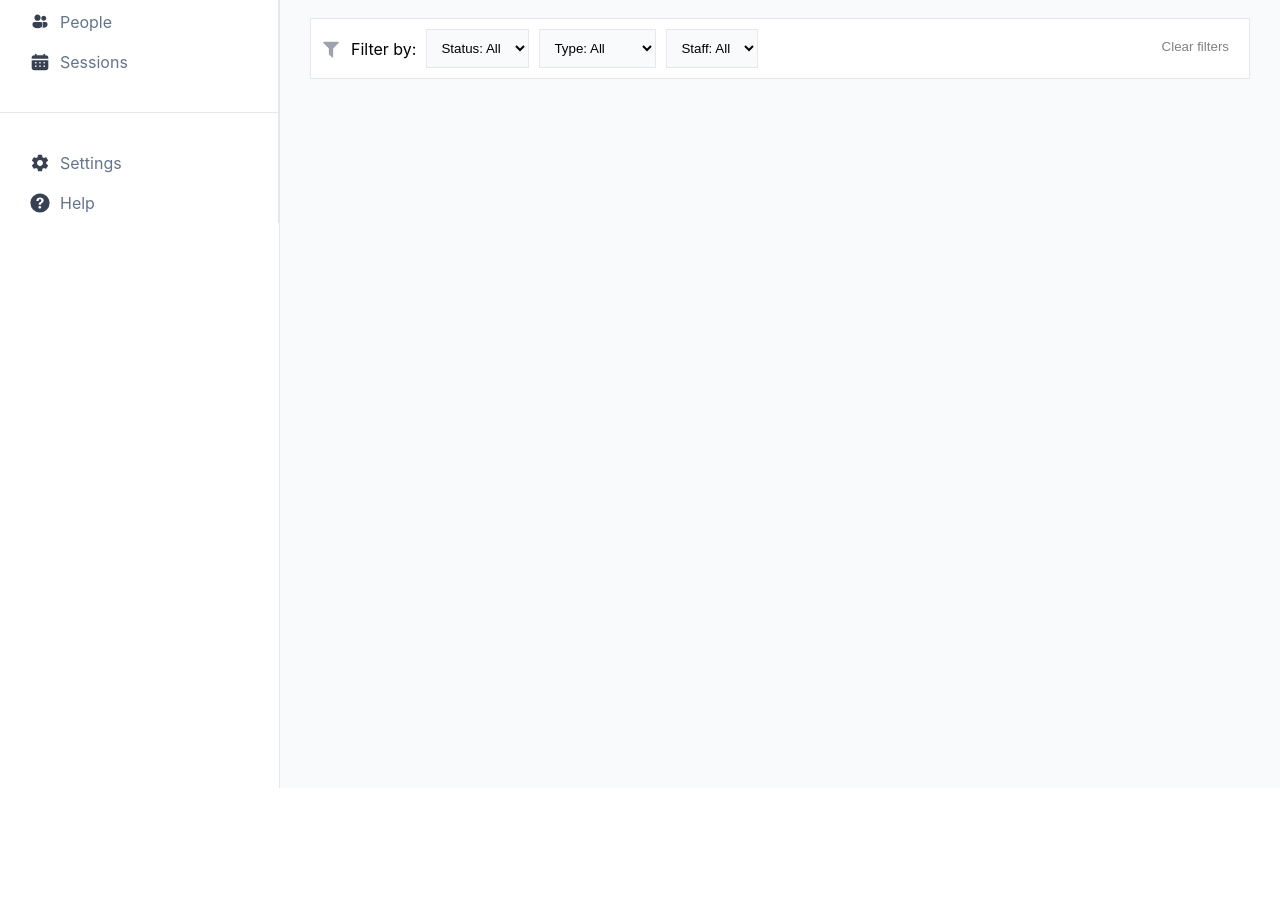
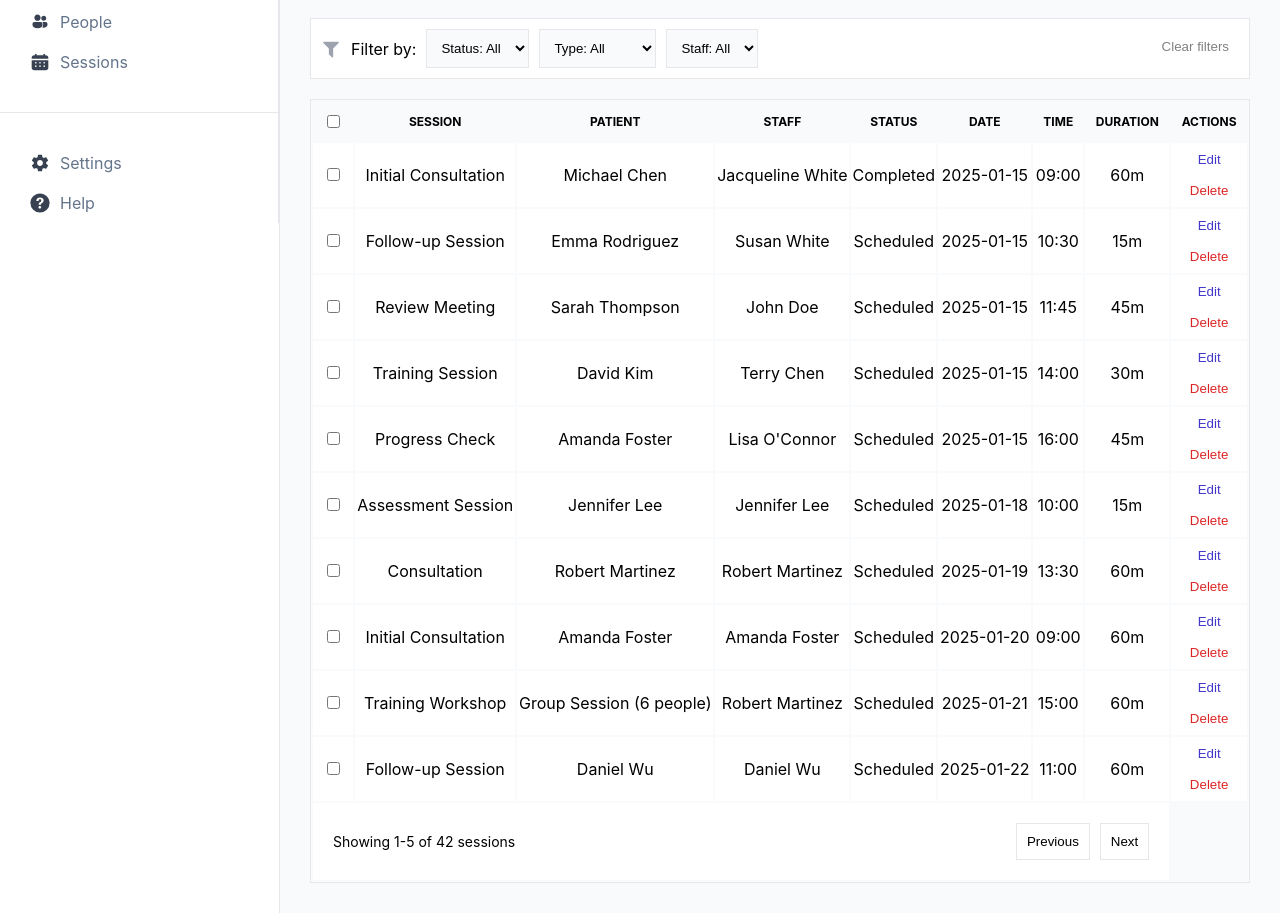
Before and after one commit to tianshansu/booking-system, a React (Create React App) app in the folder frontend/: page /sessions in a window 1280 px wide. Shown: the part 139-1052 px from the top of the page. Before the commit the page ends 927 px from the top, so only its background shows below. Built offline with nearby package versions, Linux system fonts and the light colour scheme.

Commit message:
Update Sessions Page
- add sessions table

```diff
--- /dev/null
+++ b/frontend/src/components/sessions/SessionsRow.css
@@ -0,0 +1,21 @@
+.sessions-row-cell{
+    background-color: white;
+    text-align: center;
+}
+
+.sessions-row{
+    border: 1px solid #E5E7EB;
+}
+
+.sessions-row-actions{
+    display: grid
+}
+
+.sessions-row-action-button{
+    background: none;
+    border: none;
+    padding: 8px;
+    border-radius: 5px;
+    cursor: pointer;
+    font-weight: 520;
+}
--- /dev/null
+++ b/frontend/src/components/sessions/SessionsRow.jsx
@@ -0,0 +1,48 @@
+import "./SessionsRow.css";
+
+export default function SessionsRow({ session }) {
+  return (
+    <tr className="sessions-row">
+      <td className="sessions-row-cell sessions-row-checkbox">
+        <input type="checkbox"></input>
+      </td>
+      <td className="sessions-row-cell">
+        <p>{session.title}</p>
+      </td>
+      <td className="sessions-row-cell">
+        <p>{session.patientName}</p>
+      </td>
+      <td className="sessions-row-cell">
+        <p>{session.staff}</p>
+      </td>
+      <td className="sessions-row-cell">
+        <p>{session.status}</p>
+      </td>
+      <td className="sessions-row-cell">
+        <p>{session.date}</p>
+      </td>
+      <td className="sessions-row-cell">
+        <p>{session.time}</p>
+      </td>
+      <td className="sessions-row-cell">
+        <p>{session.duration}</p>
+      </td>
+      <td className="sessions-row-cell sessions-row-actions">
+        <button
+          type="button"
+          className="sessions-row-action-button"
+          style={{ color: "#4338CA" }}
+        >
+          Edit
+        </button>
+        <button
+          type="button"
+          className="sessions-row-action-button"
+          style={{ color: "#DC2626" }}
+        >
+          Delete
+        </button>
+      </td>
+    </tr>
+  );
+}
--- /dev/null
+++ b/frontend/src/components/sessions/SessionsTable.css
@@ -0,0 +1,36 @@
+.sessions-table-table{
+    width: 100%;
+    background-color: #F9FAFB;
+    border: 1px solid #E5E7EB;
+}
+
+.sessions-table-table-header{
+    font-size: 12px;
+    padding: 10px;
+    text-align: center;
+}
+
+.sessions-table-table-footer{
+    font-size: 14px;
+    padding: 20px;
+    background-color: white;
+}
+
+.sessions-table-table-footer-button{
+    background: none;
+    border: 1px solid #E5E7EB;
+    padding: 10px;
+    cursor: pointer;
+    font-weight: 520;
+}
+
+.sessions-table-table-footer-content{
+    display: flex;
+    justify-content: space-between;
+    align-items: center;
+}
+
+.sessions-table-table-footer-buttons{
+    display: flex;
+    gap: 10px;
+}
--- /dev/null
+++ b/frontend/src/components/sessions/SessionsTable.jsx
@@ -0,0 +1,71 @@
+import "./SessionsTable.css";
+import SessionsRow from "./SessionsRow";
+import { sessions } from "../../data/mockSessions";
+
+export default function SessionsTable() {
+  return (
+    <div className="sessions-table">
+      <table className="sessions-table-table">
+        <thead>
+          <tr>
+            <th scope="col" className="sessions-table-table-header">
+              <input type="checkbox"></input>
+            </th>
+            <th scope="col" className="sessions-table-table-header">
+              SESSION
+            </th>
+            <th scope="col" className="sessions-table-table-header">
+              PATIENT
+            </th>
+            <th scope="col" className="sessions-table-table-header">
+              STAFF
+            </th>
+            <th scope="col" className="sessions-table-table-header">
+              STATUS
+            </th>
+            <th scope="col" className="sessions-table-table-header">
+              DATE
+            </th>
+            <th scope="col" className="sessions-table-table-header">
+              TIME
+            </th>
+            <th scope="col" className="sessions-table-table-header">
+              DURATION
+            </th>
+            <th scope="col" className="sessions-table-table-header">
+              ACTIONS
+            </th>
+          </tr>
+        </thead>
+        <tbody>
+          {sessions.map((session) => (
+            <SessionsRow key={session.id} session={session} />
+          ))}
+        </tbody>
+        <tfoot>
+          <tr>
+            <td colSpan={8} className="sessions-table-table-footer">
+              <div className="sessions-table-table-footer-content">
+                Showing 1-5 of 42 sessions
+                <div className="sessions-table-table-footer-buttons">
+                  <button
+                    type="button"
+                    className="sessions-table-table-footer-button"
+                  >
+                    Previous
+                  </button>
+                  <button
+                    type="button"
+                    className="sessions-table-table-footer-button"
+                  >
+                    Next
+                  </button>
+                </div>
+              </div>
+            </td>
+          </tr>
+        </tfoot>
+      </table>
+    </div>
+  );
+}
--- a/frontend/src/data/mockSessions.js
+++ b/frontend/src/data/mockSessions.js
@@ -1,4 +1,4 @@
-const TODAY = "2025-01-15" //set a today's date
+const TODAY = "2025-01-15"; //set a today's date
 
 const sessions = [
   // ===== Today sessions (5) =====
@@ -8,7 +8,9 @@ const sessions = [
     time: "09:00",
     title: "Initial Consultation",
     patientName: "Michael Chen",
-        status: "Completed"
+    status: "Completed",
+    duration: "60m",
+    staff: "Jacqueline White",
   },
   {
     id: 2,
@@ -16,7 +18,9 @@ const sessions = [
     time: "10:30",
     title: "Follow-up Session",
     patientName: "Emma Rodriguez",
-        status: "Scheduled"
+    status: "Scheduled",
+    duration: "15m",
+    staff: "Susan White",
   },
   {
     id: 3,
@@ -24,7 +28,9 @@ const sessions = [
     time: "11:45",
     title: "Review Meeting",
     patientName: "Sarah Thompson",
-        status: "Scheduled"
+    status: "Scheduled",
+    duration: "45m",
+    staff: "John Doe",
   },
   {
     id: 4,
@@ -32,7 +38,9 @@ const sessions = [
     time: "14:00",
     title: "Training Session",
     patientName: "David Kim",
-        status: "Scheduled"
+    status: "Scheduled",
+    duration: "30m",
+    staff: "Terry Chen",
   },
   {
     id: 5,
@@ -40,7 +48,9 @@ const sessions = [
     time: "16:00",
     title: "Progress Check",
     patientName: "Amanda Foster",
-        status: "Scheduled"
+    status: "Scheduled",
+    duration: "45m",
+    staff: "Lisa O'Connor",
   },
   // ===== Upcoming sessions (5) =====
   {
@@ -49,7 +59,9 @@ const sessions = [
     time: "10:00",
     title: "Assessment Session",
     patientName: "Jennifer Lee",
-        status: "Scheduled"
+    status: "Scheduled",
+    duration: "15m",
+    staff: "Jennifer Lee",
   },
   {
     id: 7,
@@ -57,7 +69,9 @@ const sessions = [
     time: "13:30",
     title: "Consultation",
     patientName: "Robert Martinez",
-        status: "Scheduled"
+    status: "Scheduled",
+    duration: "60m",
+    staff: "Robert Martinez",
   },
   {
     id: 8,
@@ -65,7 +79,9 @@ const sessions = [
     time: "09:00",
     title: "Initial Consultation",
     patientName: "Amanda Foster",
-        status: "Scheduled"
+    status: "Scheduled",
+    duration: "60m",
+    staff: "Amanda Foster",
   },
   {
     id: 9,
@@ -73,7 +89,9 @@ const sessions = [
     time: "15:00",
     title: "Training Workshop",
     patientName: "Group Session (6 people)",
-        status: "Scheduled"
+    status: "Scheduled",
+    duration: "60m",
+    staff: "Robert Martinez",
   },
   {
     id: 10,
@@ -81,26 +99,28 @@ const sessions = [
     time: "11:00",
     title: "Follow-up Session",
     patientName: "Daniel Wu",
-        status: "Scheduled"
-    }
+    status: "Scheduled",
+    duration: "60m",
+    staff: "Daniel Wu",
+  },
 ]; //all sessions (mock data)
 
 const recentActivities = [
   {
     id: 1,
     message: "Session completed with Michael Chen",
-        time: "2 hours ago"
+    time: "2 hours ago",
   },
   {
     id: 2,
     message: "New session scheduled for Amanda Foster",
-        time: "5 hours ago"
+    time: "5 hours ago",
   },
   {
     id: 3,
     message: "New person added - Amanda Foster",
-        time: "6 hours ago"
-    }
-] // mock data for recent actiivity
+    time: "6 hours ago",
+  },
+]; // mock data for recent actiivity
 
 export { sessions, recentActivities, TODAY };
--- a/frontend/src/pages/SessionPage/SessionsPage.jsx
+++ b/frontend/src/pages/SessionPage/SessionsPage.jsx
@@ -1,5 +1,6 @@
 import "./SessionsPage.css";
 import SessionsFilterBar from "../../components/sessions/SessionsFilterBar";
+import SessionsTable from "../../components/sessions/SessionsTable";
 
 export default function SessionsPage() {
   return (
@@ -39,6 +40,7 @@ export default function SessionsPage() {
           </div>
         </div>
         <SessionsFilterBar />
+        <SessionsTable />
       </div>
     </>
   );
```
Lines whose indentation alone changed are shown as unchanged.
